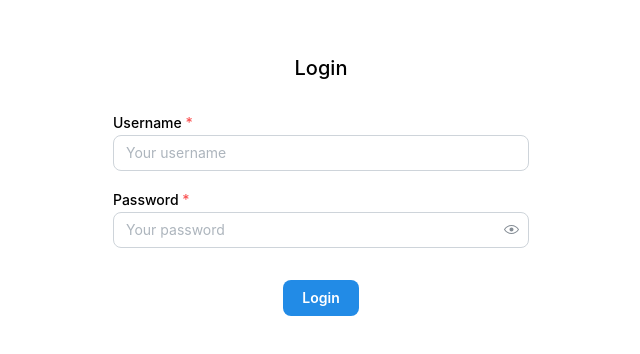
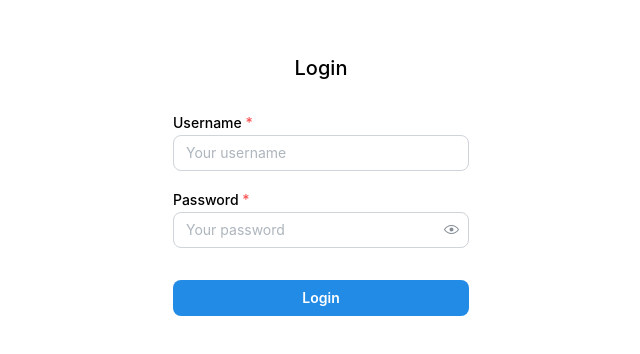
Before and after one commit to kevin-pek/dsa3101-frontend, a React (Vite) app: page /login in a window 1280 px wide. Shown: the part 216-570 px from the top of the page, without its empty margins (319-959 px from the left). Built offline with nearby package versions, Linux system fonts and the light colour scheme.

Commit message:
Edit Login style

```diff
--- a/src/pages/Login.jsx
+++ b/src/pages/Login.jsx
@@ -57,7 +57,7 @@ export function Login() {
         display: "flex",
         flexDirection: "column",
         justifyContent: "center",
-        maxWidth: "480px",
+        maxWidth: "360px",
       }}
     >
       <Text style={{ textAlign: "center" }} size="xl" fw={500}>
@@ -84,7 +84,7 @@ export function Login() {
         </Stack>
 
         <Group justify="space-around" mt="xl">
-          <Button type="submit" radius="md">
+          <Button fullWidth type="submit" radius="md">
             Login
           </Button>
         </Group>
```
